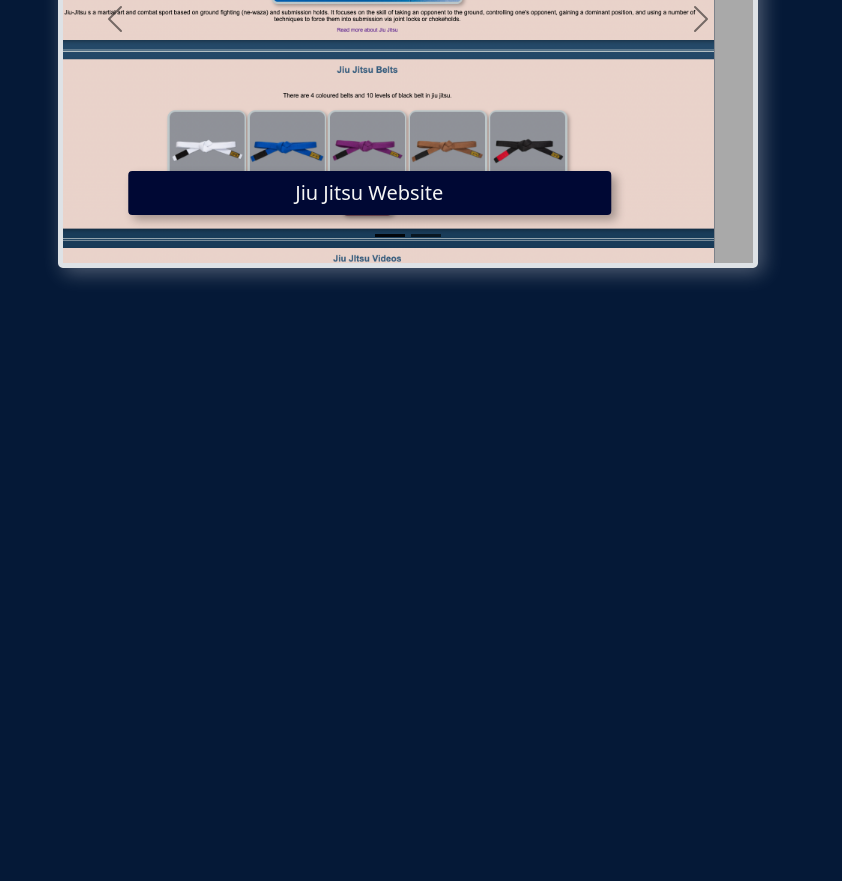
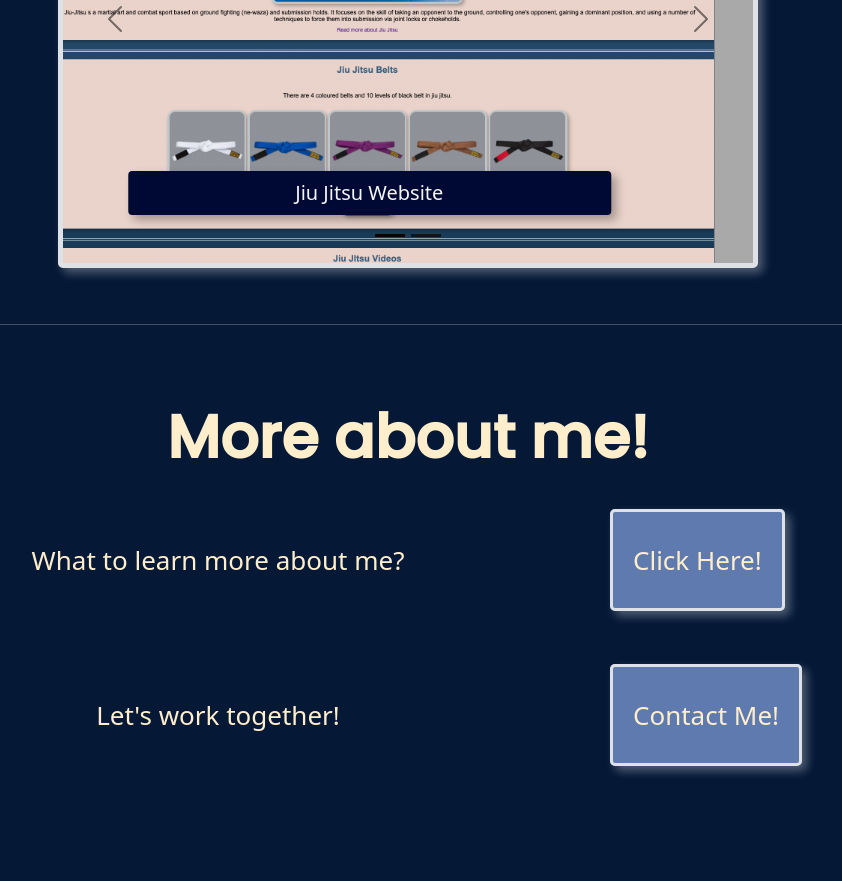
Before and after one commit to TizianaMancini/Portfolio-Project, a plain HTML site: page index.html in a window 1280 px wide. Shown: the part 1269-2150 px from the top of the page, without its empty margins (232-1074 px from the left). Before the commit the page ends 1577 px from the top, so only its background shows below. Drawn offline with nearby package versions, Linux system fonts and the light colour scheme.

Commit message:
Added "More about me" section on homepage

```diff
--- a/index.html
+++ b/index.html
@@ -118,5 +118,30 @@
         </div>
       </div>
     </div>
+
+    <hr />
+    <div class="contact-section-homepage">
+      <h3>More about me!</h3>
+
+      <div class="container">
+        <div class="row">
+          <div class="col-md-8">
+            <p>What to learn more about me?</p>
+          </div>
+          <div class="col-md-4">
+            <a href="#" class="border border-3">Click Here!</a>
+          </div>
+        </div>
+
+        <div class="row">
+          <div class="col-md-8">
+            <p>Let's work together!</p>
+          </div>
+          <div class="col-md-4">
+            <a href="#" class="border border-3">Contact Me!</a>
+          </div>
+        </div>
+      </div>
+    </div>
   </body>
 </html>
--- a/src/styles.css
+++ b/src/styles.css
@@ -4,7 +4,7 @@
   --header-font-colour: #ffeecb;
   --background-color: #051937;
   --box-shadow-black: 5px 5px 10px rgba(0, 0, 0, 0.3);
-  --box-shadow-white: 5px 5px 20px rgb(255, 255, 255, 0.3);
+  --box-shadow-white: 5px 5px 10px rgb(255, 255, 255, 0.3);
 }
 
 body {
@@ -22,6 +22,14 @@ h2 {
   font-family: var(--text-font);
   color: var(--header-font-colour);
   font-size: 18px;
+}
+
+h3 {
+  font-family: var(--header-font);
+  color: var(--header-font-colour);
+  text-align: center;
+  font-weight: bold;
+  font-size: 60px;
 }
 
 hr {
@@ -85,3 +93,36 @@ hr {
 :hover.carousel-project-link {
   cursor: pointer;
 }
+
+.contact-section-homepage {
+  padding-top: 60px;
+  padding-bottom: 30px;
+}
+
+.contact-section-homepage h3 {
+  padding-bottom: 60px;
+}
+
+.contact-section-homepage p {
+  color: var(--header-font-colour);
+  font-size: 26px;
+  text-align: center;
+  padding-bottom: 100px;
+}
+
+.contact-section-homepage a {
+  color: var(--header-font-colour);
+  font-size: 26px;
+  text-align: center;
+  text-decoration: none;
+  padding: 30px 20px;
+  background: #5e7aae;
+  border-radius: 5px;
+  box-shadow: var(--box-shadow-white);
+}
+
+.contact-section-homepage a:hover {
+  cursor: pointer;
+  background: #ad6574;
+  color: #000834;
+}
```
